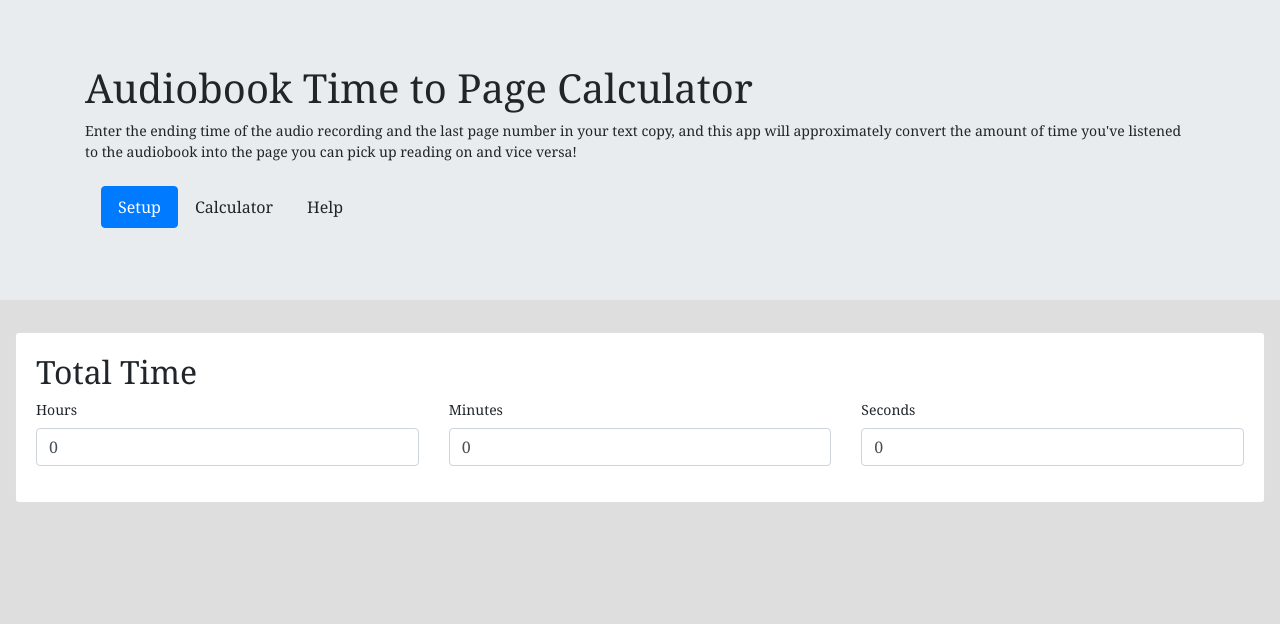
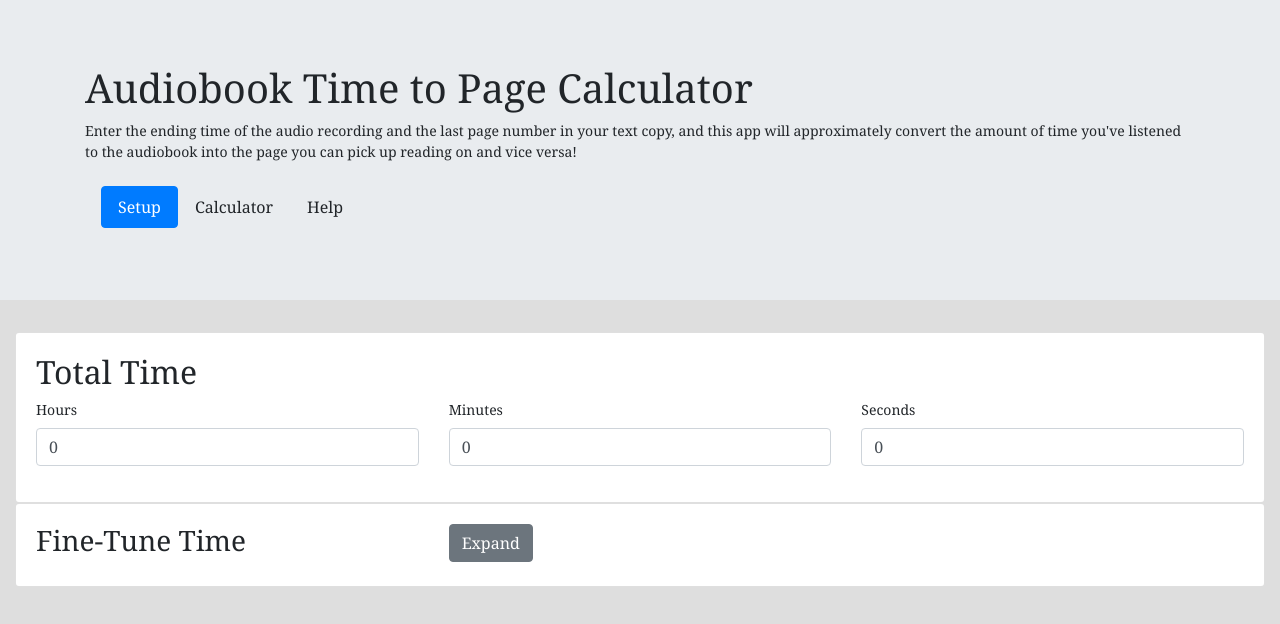
Before and after one commit to Alamantus/time-to-page, a React (Vite) app: page / in a window 1280 px wide. Shown: the top 624 px of the page. Built offline with nearby package versions, Linux system fonts and the light colour scheme.

Commit message:
Add FineTuneTime to SetupSection

```diff
--- a/src/components/SetupSection.js
+++ b/src/components/SetupSection.js
@@ -1,11 +1,33 @@
 import React from 'react';
 
 import TotalTime from './time/TotalTime';
+import FineTuneTime from './time/FineTuneTime';
 
-const SetupSection = () => {
-  return <section className="container-fluid">
-    <TotalTime />
-  </section>;
+class SetupSection extends React.Component {
+  constructor (props) {
+    super(props);
+
+    this.state = {
+      showFineTuneSection: false,
+    };
+
+    this.toggleFineTuneSection = this.toggleFineTuneSection.bind(this);
+  }
+
+  toggleFineTuneSection () {
+    const { showFineTuneSection } = this.state;
+    this.setState({ showFineTuneSection: !showFineTuneSection });
+  }
+
+  render () {
+    return <section className="container-fluid">
+      <TotalTime />
+      <FineTuneTime
+        isShown={this.state.showFineTuneSection}
+        toggle={this.toggleFineTuneSection}
+      />
+    </section>;
+  }
 }
 
 export default SetupSection;
--- /dev/null
+++ b/src/components/time/FineTuneTime.js
@@ -0,0 +1,64 @@
+import React from 'react';
+import { connect } from 'react-redux';
+
+import {
+  updateIntroMinutes,
+  updateIntroSeconds,
+  updateOutroMinutes,
+  updateOutroSeconds,
+} from '../../store/actionCreators/time';
+
+import TimeColumns from './TimeColumns';
+
+const mapStateToProps = (state) => ({
+  introMinutes: state.time.intro.minutes,
+  introSeconds: state.time.intro.seconds,
+  outroMinutes: state.time.outro.minutes,
+  outroSeconds: state.time.outro.seconds,
+});
+
+const mapDispatchToProps = {
+  updateIntroMinutes,
+  updateIntroSeconds,
+  updateOutroMinutes,
+  updateOutroSeconds,
+};
+
+const FineTuneTime = (props) => {
+  return <article className="card">
+    <section className="card-body">
+      <header className="row">
+        <div className="col-md-4">
+          <h3>Fine-Tune Time</h3>
+        </div>
+        <div className="col-md-8">
+          <a className="btn btn-secondary" onClick={props.toggle}>
+            { props.isShown ? 'Collapse' : 'Expand' }
+          </a>
+        </div>
+      </header>
+      {props.isShown && (
+        <div>
+          <h4>Actual Start Time</h4>
+          <TimeColumns
+            idPrefix='intro'
+            minutes={props.introMinutes}
+            seconds={props.introSeconds}
+            updateMinutes={props.updateIntroMinutes}
+            updateSeconds={props.updateIntroSeconds}
+          />
+          <h4>Time After Book Ends</h4>
+          <TimeColumns
+            idPrefix='outro'
+            minutes={props.outroMinutes}
+            seconds={props.outroSeconds}
+            updateMinutes={props.updateOutroMinutes}
+            updateSeconds={props.updateOutroSeconds}
+          />
+        </div>
+      )}
+    </section>
+  </article>;
+}
+
+export default connect(mapStateToProps, mapDispatchToProps)(FineTuneTime);
```
